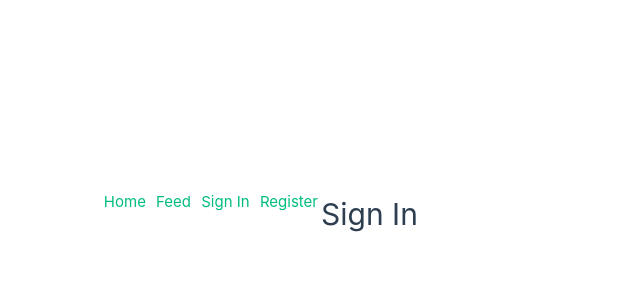
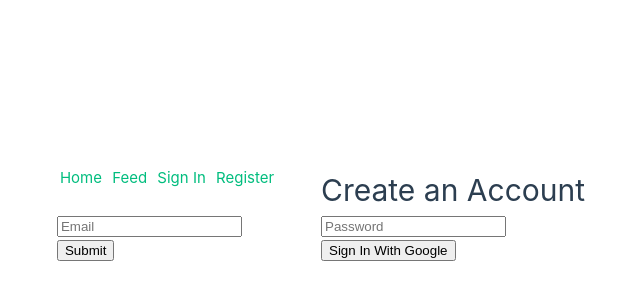
Before and after one commit to CristianoBerardo/Progetto-Ingegneria-del-Software, a Vue app in the folder frontend/: page /sign-in in a window 1280 px wide. Shown: the part 186-486 px from the top of the page, without its empty margins (319-959 px from the left). Built offline with nearby package versions, Linux system fonts and the light colour scheme; no server answers; the HTML template or start-up script is replaced by a standard one.

Commit message:
added sign in and sign out

```diff
--- a/frontend/src/App.vue
+++ b/frontend/src/App.vue
@@ -8,6 +8,42 @@
     <router-link to="/feed"> Feed </router-link>
     <router-link to="/sign-in"> Sign In </router-link>
     <router-link to="/register"> Register </router-link>
+    <button @click="handleSignOut" v-if="isLoggedIn">Sign Out</button>
   </nav>
   <router-view />
 </template>
+
+<script setup>
+import { onMounted, ref } from "vue";
+import { getAuth, onAuthStateChanged, signOut } from "firebase/auth";
+import { useRouter } from "vue-router";
+
+const isLoggedIn = ref(false);
+const router = useRouter();
+
+let auth;
+onMounted(() => {
+  auth = getAuth();
+  onAuthStateChanged(auth, (user) => {
+    if (user) {
+      console.log("User is signed in:", user);
+      isLoggedIn.value = true;
+    } else {
+      console.log("No user is signed in.");
+      isLoggedIn.value = false;
+    }
+  });
+});
+
+const handleSignOut = async () => {
+  signOut(auth)
+    .then(() => {
+      console.log("User signed out.");
+      router.push("/");
+    })
+    .catch((error) => {
+      console.error("Error signing out:", error);
+    });
+};
+
+</script>
--- a/frontend/src/views/Register.vue
+++ b/frontend/src/views/Register.vue
@@ -2,6 +2,7 @@
     <h1>Create an Account</h1>
     <p><input type="text" placeholder="Email" v-model="email"/></p>
     <p><input type="password" placeholder="Password" v-model="password"/></p>
+    <p v-if="errMsg"> {{ errMsg }}</p>
     <p><button @click="register">Submit</button></p>
     <p><button @click="signInWithGoogle">Sign In With Google</button></p>
 
@@ -14,18 +15,33 @@ import { useRouter } from 'vue-router';
 const email = ref("");
 const password = ref("");
 const router = useRouter();
+const errMsg = ref();
+
 const register = async () => {
-    createUserWithEmailAndPassword(getAuth(), email.value, password.value)
-        .then((userCredential) => {
+    const auth = getAuth(); //saved in local storage by default
+    createUserWithEmailAndPassword(auth, email.value, password.value)
+        .then((data) => {
             // Signed in
-            const user = userCredential.user;
-            console.log(user);
+            console.log("Successfully registered!");
+            console.log(auth.currentUser);
             router.push('/feed');
         })
         .catch((error) => {
             const errorCode = error.code;
-            const errorMessage = error.message;
-            console.log(errorCode, errorMessage);
+            switch (errorCode) {
+                case 'auth/invalid-email':
+                    errMsg.value = "Invalid email";
+                    break;
+                case 'auth/email-already-in-use':
+                    errMsg.value = "This email is already registered\nWant to sign in?";
+                    break;
+                case 'auth/weak-password':
+                    errMsg.value = "Password should be at least 6 characters";
+                    break;
+                default:
+                    errMsg.value = "Email or password was incorrect";
+                    break;
+            }
         });
 };
 const signInWithGoogle = async () => {
--- a/frontend/src/views/SignIn.vue
+++ b/frontend/src/views/SignIn.vue
@@ -1,5 +1,58 @@
 <template>
-    <div class="sign-in">
-        <h1>Sign In</h1>
-    </div>
-  </template>
+    <h1>Create an Account</h1>
+    <p><input type="text" placeholder="Email" v-model="email"/></p>
+    <p><input type="password" placeholder="Password" v-model="password"/></p>
+    <p v-if="errMsg"> {{ errMsg }}</p>
+    <p><button @click="signIn">Submit</button></p>
+    <p><button @click="signInWithGoogle">Sign In With Google</button></p>
+
+</template>
+<script setup>
+import { ref } from 'vue';
+import {getAuth, signInWithEmailAndPassword} from 'firebase/auth';
+import { useRouter } from 'vue-router';
+
+const email = ref("");
+const password = ref("");
+const errMsg = ref(); // error message
+const router = useRouter();
+
+
+const signIn = async () => {
+    const auth = getAuth(); //saved in local storage by default
+    signInWithEmailAndPassword(auth, email.value, password.value)
+        .then((data) => {
+            // Signed in
+            console.log("Successfully signed id!");
+            console.log(auth.currentUser);
+            router.push('/feed');
+        })
+        .catch((error) => {
+            console.log(error.code);
+            switch (error.code) {
+                case 'auth/invalid-email':
+                    errMsg.value = "Invalid email";
+                    break;
+                case 'auth/user-not-found':
+                    errMsg.value = "This email is not registered";
+                    break;
+                case 'auth/wrong-password':
+                    errMsg.value = "Incorrect password";
+                    break;
+                default:
+                    errMsg.value = "Email or password was incorrect";
+                    break;
+            }
+        });
+};
+const signInWithGoogle = async () => {
+    const response = await fetch('http://localhost:3000/api/auth/google', {
+        method: 'GET',
+        headers: {
+            'Content-Type': 'application/json'
+        }
+    });
+    const data = await response.json();
+    console.log(data);
+};
+</script>
```
